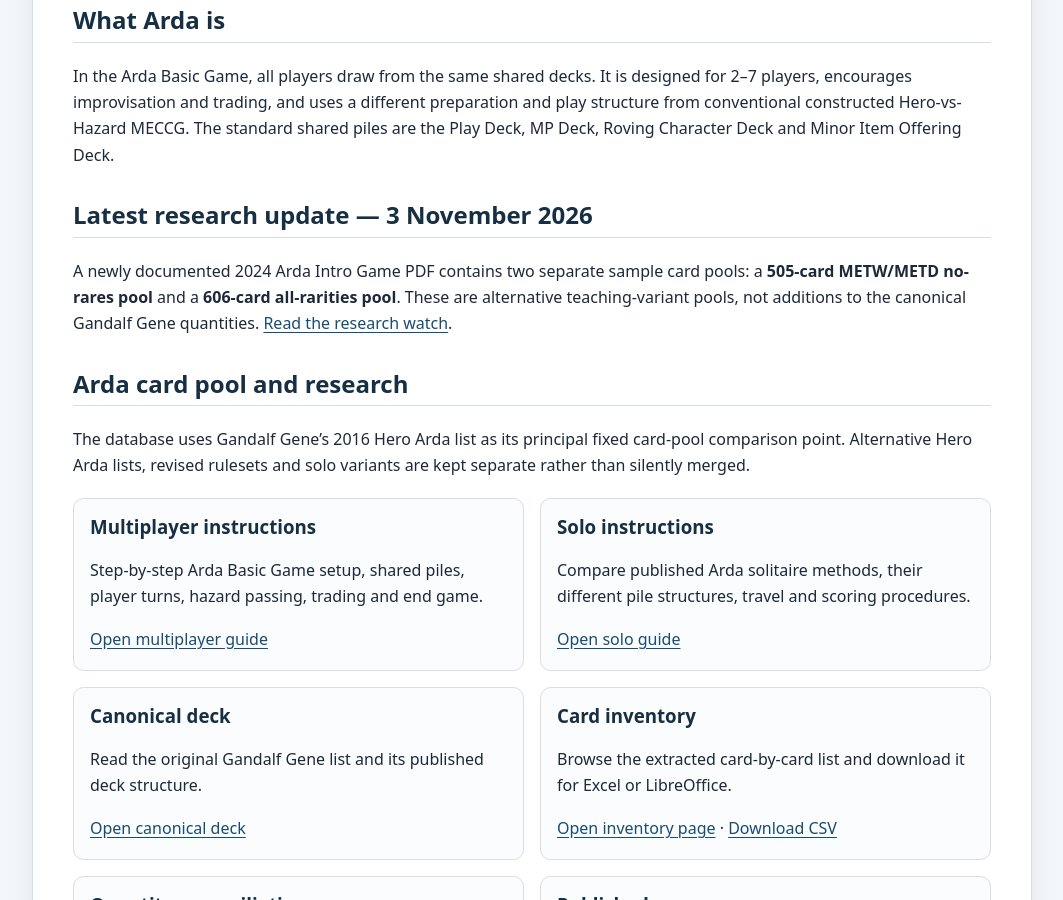
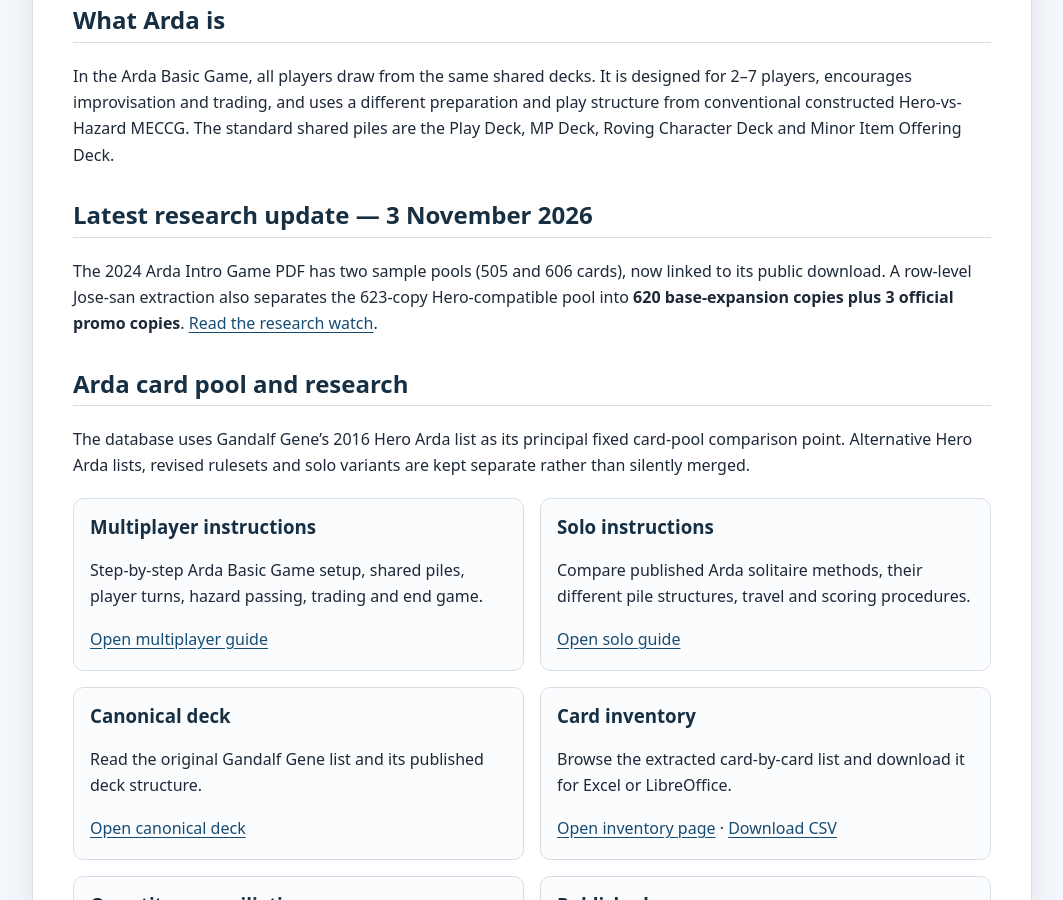
Before and after one commit to JamSpot/meccg-arda-master-database, a Jekyll site: the page built from index.md, in a window 1280 px wide and 900 px high, scrolled down 1270 px. Shown: the whole window, without its empty margins (108-1171 px from the left). Built offline with Jekyll 4.4.1, drawn with Linux system fonts in a browser that asks for light colours.

Commit message:
Update homepage with Jose-san promo reconciliation

```diff
--- a/index.md
+++ b/index.md
@@ -36,7 +36,7 @@ In the Arda Basic Game, all players draw from the same shared decks. It is desig
 
 ## Latest research update — 3 November 2026
 
-A newly documented 2024 Arda Intro Game PDF contains two separate sample card pools: a **505-card METW/METD no-rares pool** and a **606-card all-rarities pool**. These are alternative teaching-variant pools, not additions to the canonical Gandalf Gene quantities. [Read the research watch](docs/research-watch-2026-11-03.html).
+The 2024 Arda Intro Game PDF has two sample pools (505 and 606 cards), now linked to its public download. A row-level Jose-san extraction also separates the 623-copy Hero-compatible pool into **620 base-expansion copies plus 3 official promo copies**. [Read the research watch](docs/research-watch-2026-11-03.html).
 
 ## Arda card pool and research
 
```
